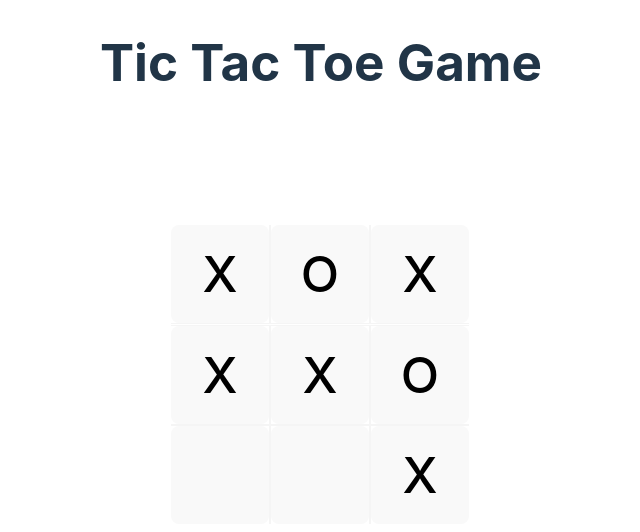
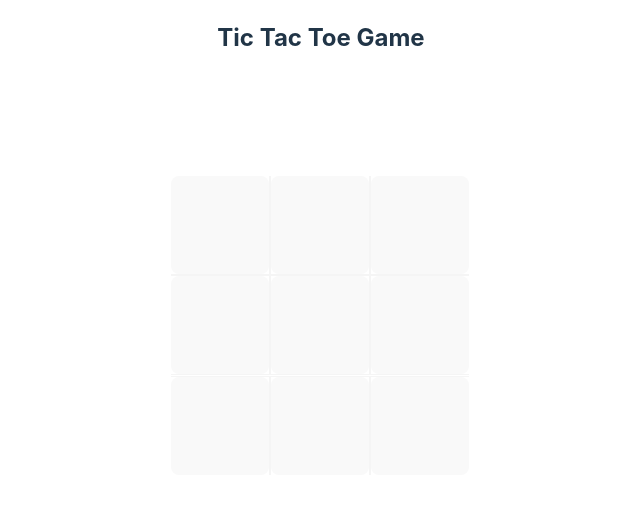
Before and after one commit to SalamanderCtesiphon/anuddah-tic-tac-toe, a React (Vite) app in the folder tic-tac-toe/: page / in a window 1280 px wide. Shown: the top 532 px of the page, without its empty margins (319-959 px from the left). Built offline with nearby package versions, Linux system fonts and the light colour scheme.

Commit message:
created the game logic that allows the players to mark their square

```diff
--- a/tic-tac-toe/src/App.jsx
+++ b/tic-tac-toe/src/App.jsx
@@ -1,31 +1,31 @@
-import { useState } from 'react'
+import { useEffect, useState } from 'react'
 import './App.css'
 
 function App() {
   const [gameboard, setGameboard] = useState([
     {
       id: 1,
-      value: 'X',
+      value: ' ',
     },
     {
       id: 2,
-      value: 'O',
+      value: ' ',
     },
     {
       id: 3,
-      value: 'X',
+      value: ' ',
     },
     {
       id: 4,
-      value: 'X',
+      value: ' ',
     },
     {
       id: 5,
-      value: 'X',
+      value: ' ',
     },
     {
       id: 6,
-      value: 'O',
+      value: ' ',
     },
     {
       id: 7,
@@ -37,19 +37,39 @@ function App() {
     },
     {
       id: 9,
-      value: 'X',
+      value: ' ',
     },
   ])
-  console.log(gameboard)
+
+  const [activePlayer, setActivePlayer] = useState('playerX')
+
+  function handleSquareClick(id) {
+    gameboard.map((square) => {
+      if (square.id === id) {
+        if (activePlayer === 'playerX') {
+          square.value = 'X'
+          setActivePlayer('playerO')
+        } else {
+          square.value = 'O'
+          setActivePlayer('playerX')
+        }
+      }
+    })
+    console.log(gameboard)
+    return gameboard
+  }
+
   return (
     <>
       <div className="screen">
-        <h1>Tic Tac Toe Game</h1>
+        <h2>Tic Tac Toe Game</h2>
         <div className="game-board">
           {gameboard.map((square) => {
             return (
               <div key={square.id} className="game-square cell">
-                <button>{square.value}</button>
+                <button onClick={() => handleSquareClick(square.id)}>
+                  {square.value}
+                </button>
               </div>
             )
           })}
```
